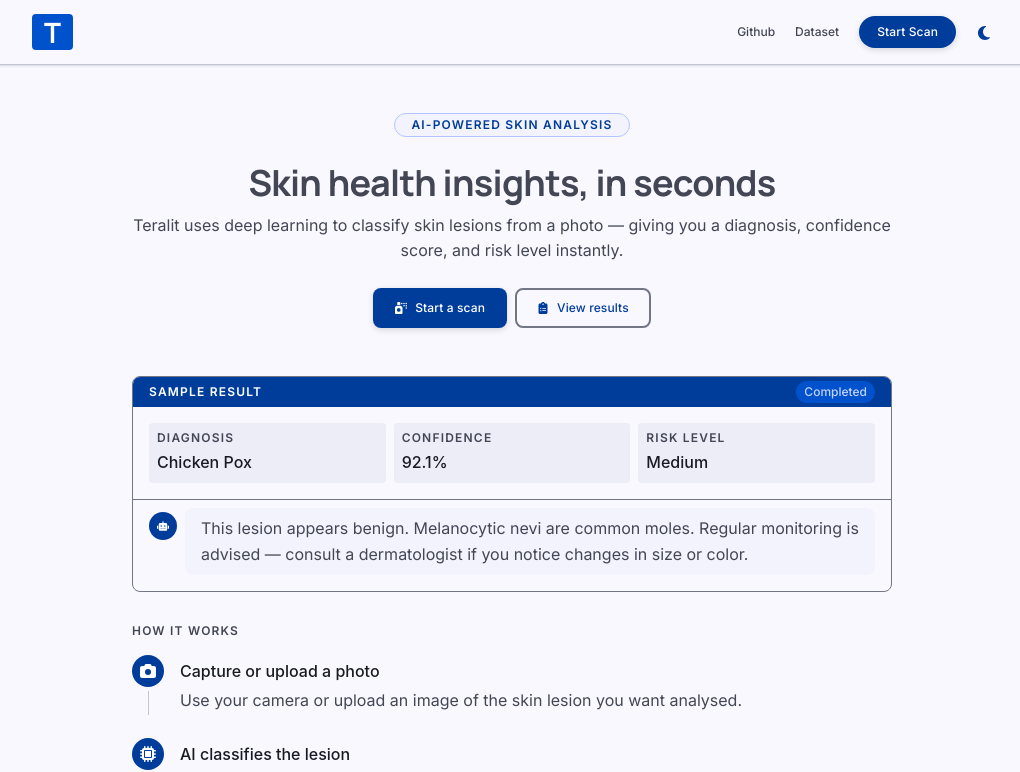
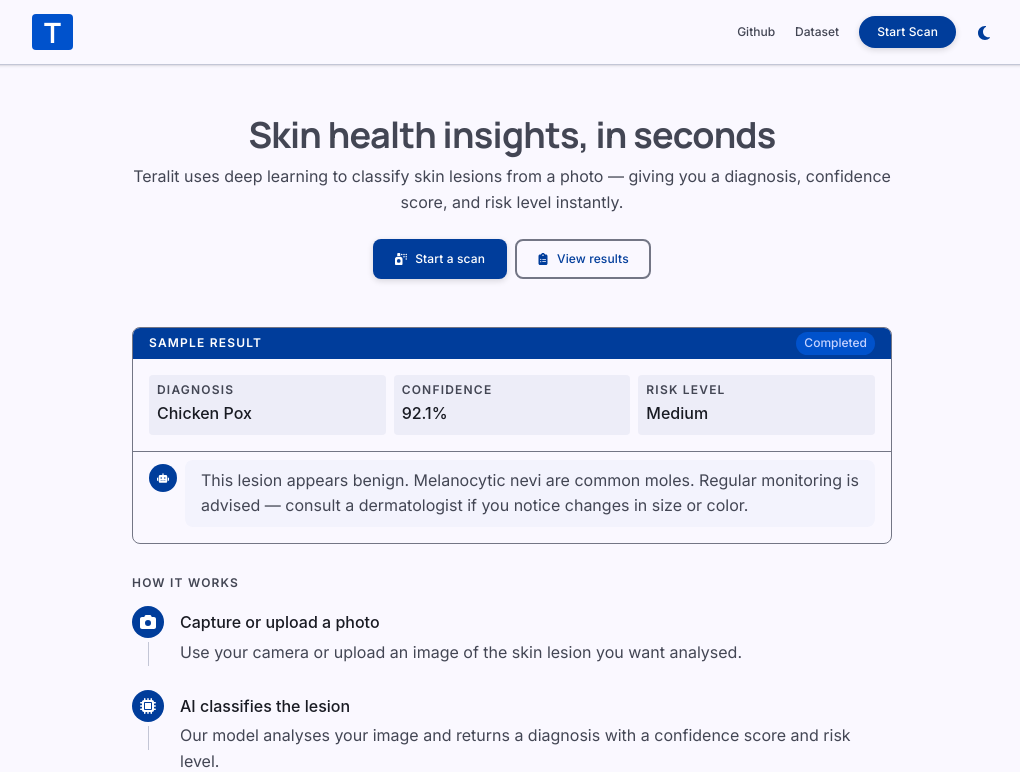
Before and after one commit to dash4k/teralit-frontend, a React (Vite) app: page / in a window 1280 px wide. Shown: the top 772 px of the page, without its empty margins (128-1148 px from the left). Built offline with nearby package versions, Linux system fonts and the light colour scheme; no server answers.

Commit message:
chore: removed span on top of landing page

```diff
--- a/src/pages/LandingPage.jsx
+++ b/src/pages/LandingPage.jsx
@@ -30,9 +30,6 @@ const LandingPage = () => {
     <section className="w-full max-w-dvh min-h-dvh px-container-margin mx-auto flex flex-col items-center">
       <div className="w-full flex flex-col">
         <div className="flex flex-col items-center text-center py-xxl gap-lg">
-          <span className="inline-flex items-center gap-xs bg-surface-container-low border border-primary-fixed-dim rounded-full px-md py-xs text-label-bold font-label-bold text-primary uppercase tracking-widest">
-            AI-powered skin analysis
-          </span>
           <div className="flex flex-col gap-sm">
             <Heading>Skin health insights, in seconds</Heading>
             <BodyText>
```
